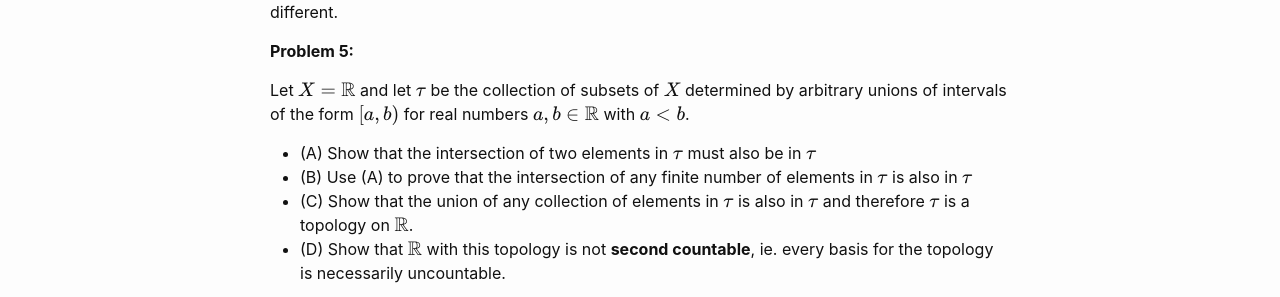
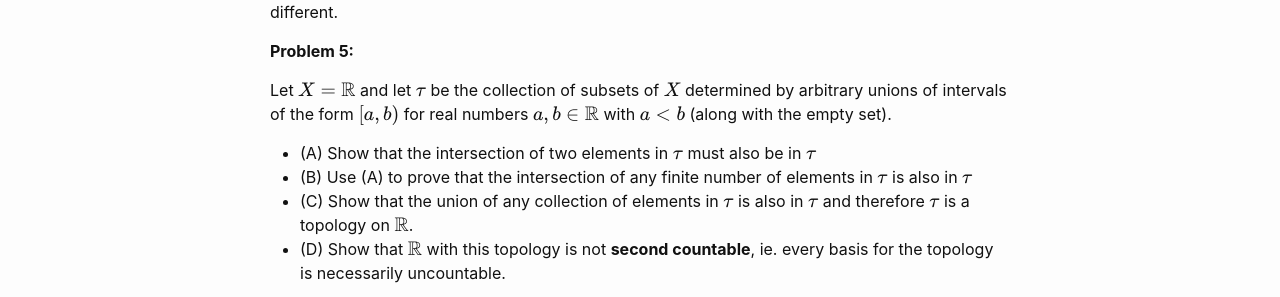
Before and after one commit to wcasper/math414fall2022, a Jekyll site: the page built from _homework/hw4.md, in a window 1280 px wide. Shown: the part 1047-1344 px from the top of the page. Built offline with Jekyll 4.4.1, drawn with Linux system fonts in a browser that asks for light colours.

Commit message:
fixed omission

```diff
--- a/_homework/hw4.md
+++ b/_homework/hw4.md
@@ -40,7 +40,7 @@ If so, give an example and prove that the topology is the same.  If not, prove t
 
 **Problem 5:**
 
-Let $$X=\mathbb R$$ and let $$\tau$$ be the collection of subsets of $$X$$ determined by arbitrary unions of intervals of the form $$[a,b)$$ for real numbers $$a,b\in \mathbb{R}$$ with $$a < b$$.
+Let $$X=\mathbb R$$ and let $$\tau$$ be the collection of subsets of $$X$$ determined by arbitrary unions of intervals of the form $$[a,b)$$ for real numbers $$a,b\in \mathbb{R}$$ with $$a < b$$ (along with the empty set).
 
 * (A) Show that the intersection of two elements in $$\tau$$ must also be in $$\tau$$
 * (B) Use (A) to prove that the intersection of any finite number of elements in $$\tau$$ is also in $$\tau$$
```
